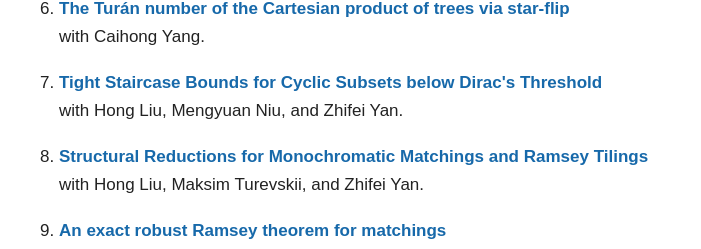
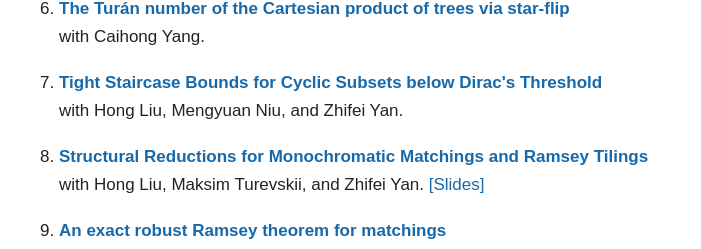
Before and after one commit to Lanchao-Wang/lanchao-wang.github.io, a plain HTML site: page publications.html in a window 1280 px wide. Shown: the part 736-985 px from the top of the page, without its empty margins (182-883 px from the left). Drawn offline with Linux system fonts and the light colour scheme.

Commit message:
Add slides link for Ramsey tilings

```diff
--- a/publications.html
+++ b/publications.html
@@ -160,7 +160,7 @@
       <a href="https://arxiv.org/abs/2606.24863">
         <strong>Structural Reductions for Monochromatic Matchings and Ramsey Tilings</strong>
       </a><br>
-      with Hong Liu, Maksim Turevskii, and Zhifei Yan.
+      with Hong Liu, Maksim Turevskii, and Zhifei Yan. <a href="matching.pdf">[Slides]</a>
     </li>
 
     <li>
```
